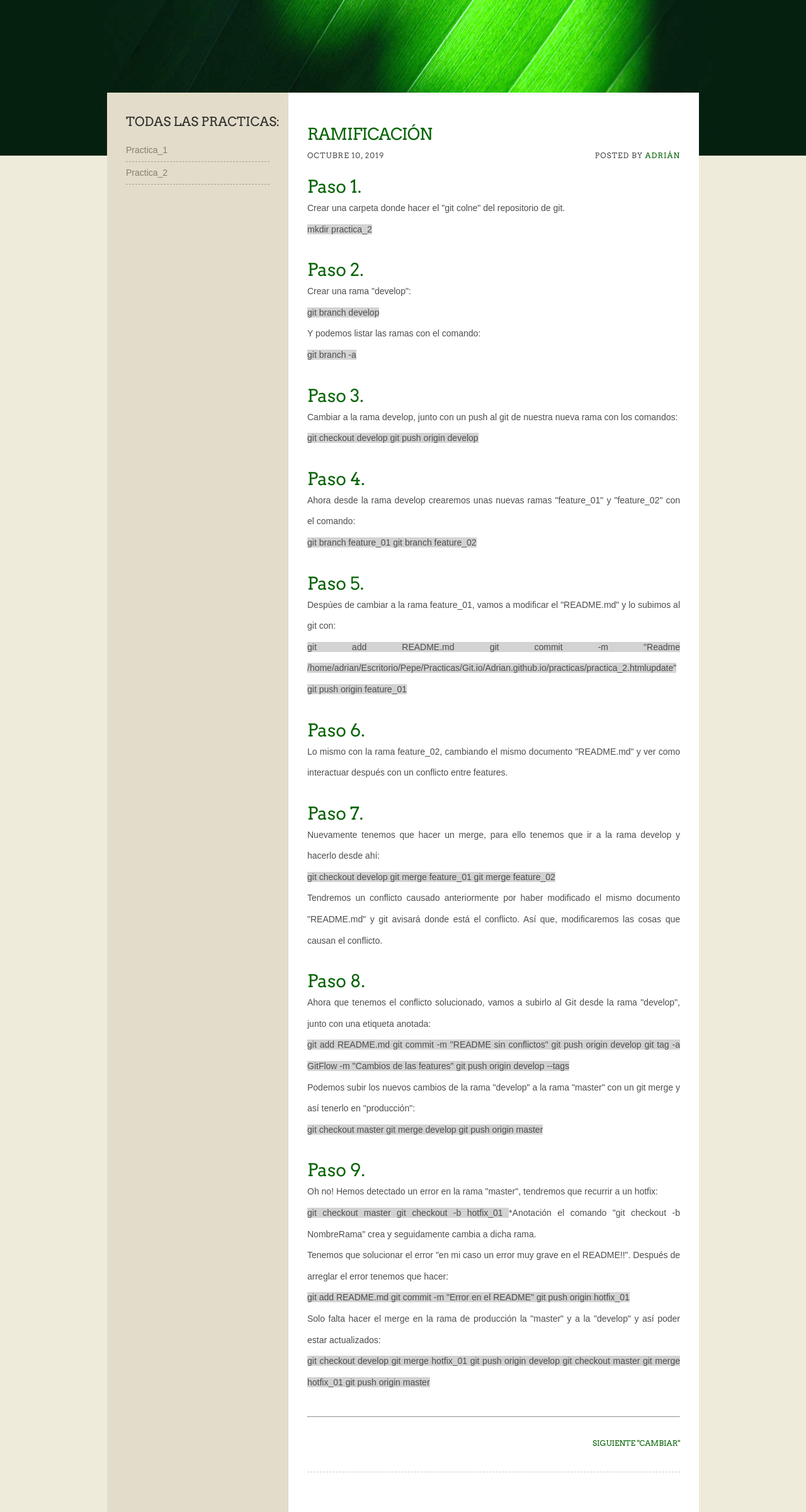
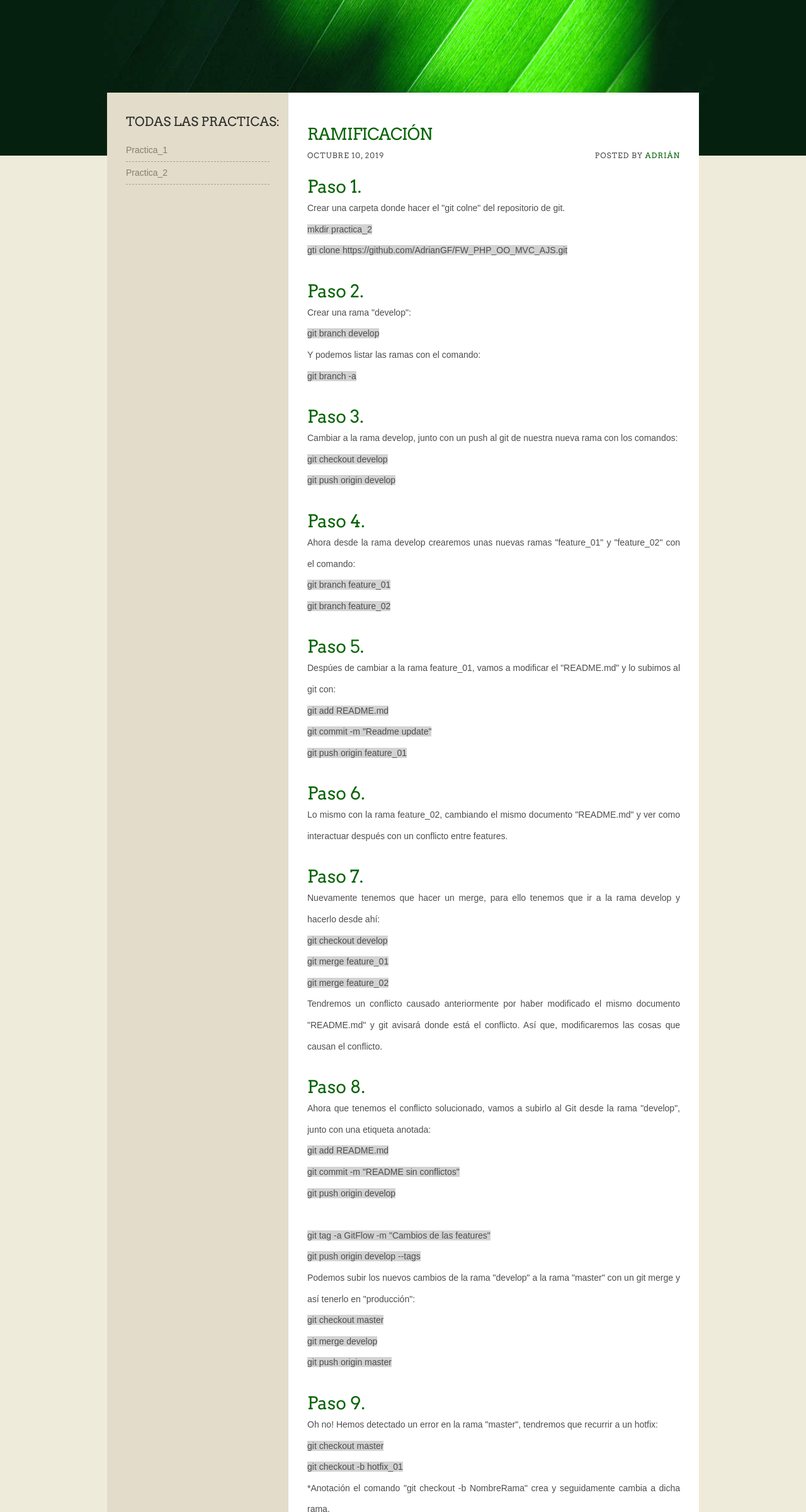
Before and after one commit to AdrianGF/Adrian.github.io, a plain HTML site: page practicas/practica_2.html in a window 1280 px wide. Shown: the part 103-2503 px from the top of the page at 63% size. Drawn offline with Linux system fonts and the light colour scheme; a web font is replaced by a local one.

Commit message:
Mod Practica_2

```diff
--- a/practicas/practica_2.html
+++ b/practicas/practica_2.html
@@ -52,6 +52,8 @@ Released   : 20111225
 								<br>
 								<label style="background-color: lightgray">
 									mkdir practica_2
+									<br>
+									gti clone https://github.com/AdrianGF/FW_PHP_OO_MVC_AJS.git
 								</label>
 
 							</p>
@@ -80,6 +82,7 @@ Released   : 20111225
 								<br>
 								<label style="background-color: lightgray">
 									git checkout develop
+									<br>
 									git push origin develop
 								</label>
 
@@ -93,6 +96,7 @@ Released   : 20111225
 								<br>
 								<label style="background-color: lightgray">
 									git branch feature_01
+									<br>
 									git branch feature_02
 								</label>
 
@@ -105,7 +109,9 @@ Released   : 20111225
 								<br>
 								<label style="background-color: lightgray">
 									git add README.md
-									git commit -m "Readme /home/adrian/Escritorio/Pepe/Practicas/Git.io/Adrian.github.io/practicas/practica_2.htmlupdate"
+									<br>
+									git commit -m "Readme update"
+									<br>
 									git push origin feature_01
 								</label>
 
@@ -125,7 +131,9 @@ Released   : 20111225
 								<br>
 								<label style="background-color: lightgray">
 									git checkout develop
+									<br>
 									git merge feature_01
+									<br>
 									git merge feature_02
 								</label>
 								<br>
@@ -141,10 +149,13 @@ Released   : 20111225
 								<br>
 								<label style="background-color: lightgray">
 									git add README.md
+									<br>
 									git commit -m "README sin conflictos"
+									<br>
 									git push origin develop
-
+									<br><br>
 									git tag -a GitFlow -m "Cambios de las features"
+									<br>
 									git push origin develop --tags
 								</label>
 								<br>
@@ -152,7 +163,9 @@ Released   : 20111225
 								<br>
 								<label style="background-color: lightgray">
 									git checkout master
+									<br>
 									git merge develop
+									<br>
 									git push origin master
 								</label>
 
@@ -165,8 +178,10 @@ Released   : 20111225
 								<br>
 								<label style="background-color: lightgray">
 									git checkout master
+									<br>
 									git checkout -b hotfix_01
 								</label>
+								<br>
 								*Anotación el comando "git checkout -b NombreRama" crea y seguidamente cambia a dicha rama.
 								<br>
 								Tenemos que solucionar el error "en mi caso un error muy grave en el README!!".
@@ -175,7 +190,9 @@ Released   : 20111225
 								<br>
 								<label style="background-color: lightgray">
 									git add README.md
+									<br>
 									git commit -m "Error en el README"
+									<br>
 									git push origin hotfix_01
 								</label>
 								<br>
@@ -183,11 +200,15 @@ Released   : 20111225
 								<br>
 								<label style="background-color: lightgray">
 									git checkout develop
+									<br>
 									git merge hotfix_01
+									<br>
 									git push origin develop
-
+									<br><br>
 									git checkout master
+									<br>
 									git merge hotfix_01
+									<br>
 									git push origin master
 								</label>
 							</p>
@@ -196,7 +217,7 @@ Released   : 20111225
 
                         <hr>
 
-						<p class="links"><a href="#" title="b0x" class="comments">Siguiente "cambiar"</a></p>
+						<p class="links"><a href="./practica_1.html" title="b0x" class="comments">Anterior</a><a href="./practica_3.html" title="b0x" class="comments">Siguiente</a></p>
 					</div>
 
                 </div>
@@ -207,7 +228,7 @@ Released   : 20111225
 					<li>
 						<h2>Todas las practicas:</h2>
 						<ul>
-							<li><a href="#">Practica_1</a></li>
+							<li><a href="./practica_1.html">Practica_1</a></li>
                             <li><a href="#">Practica_2</a></li>
 						</ul>
 					</li>
```
Lines whose indentation alone changed are shown as unchanged.
